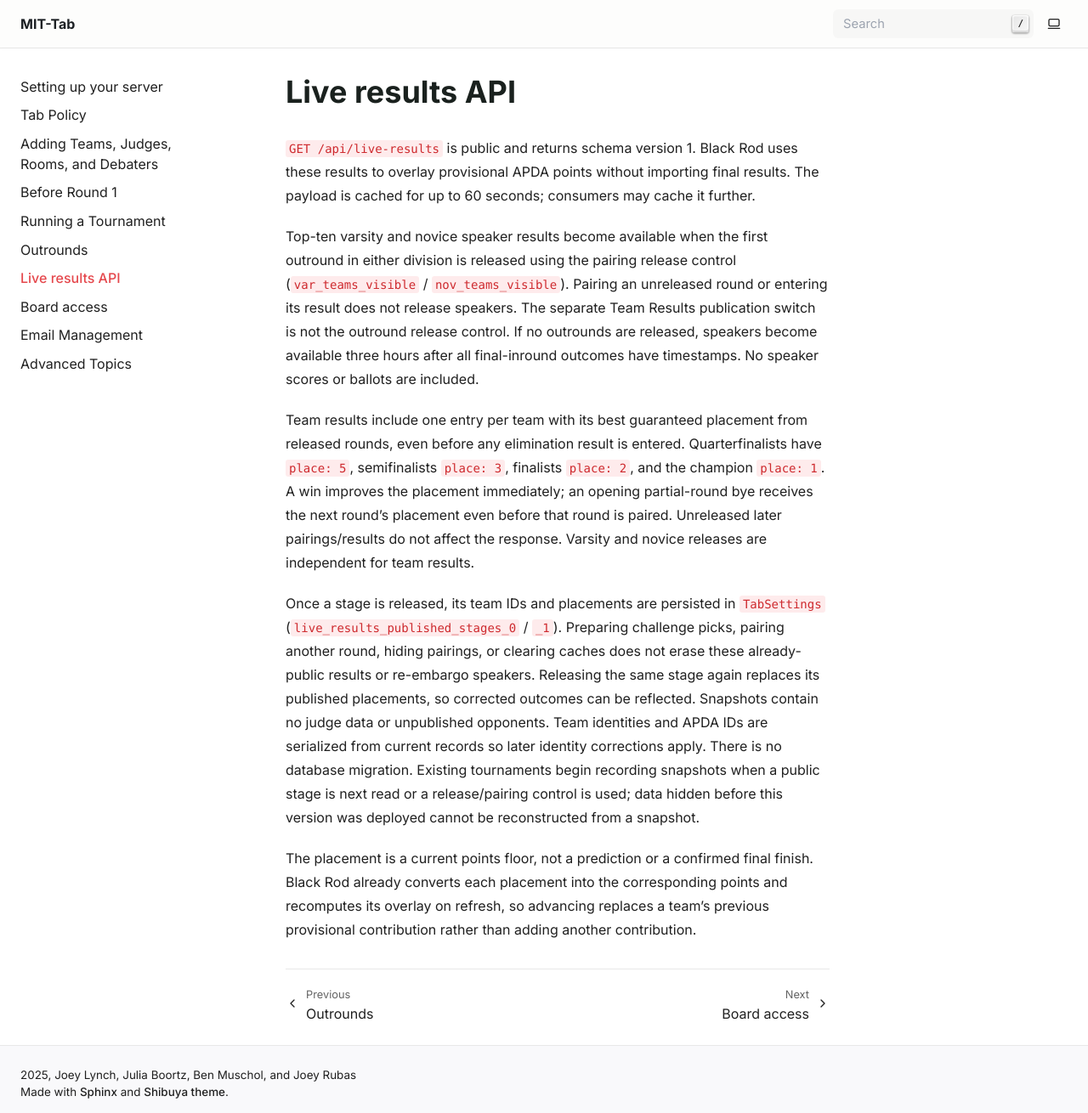
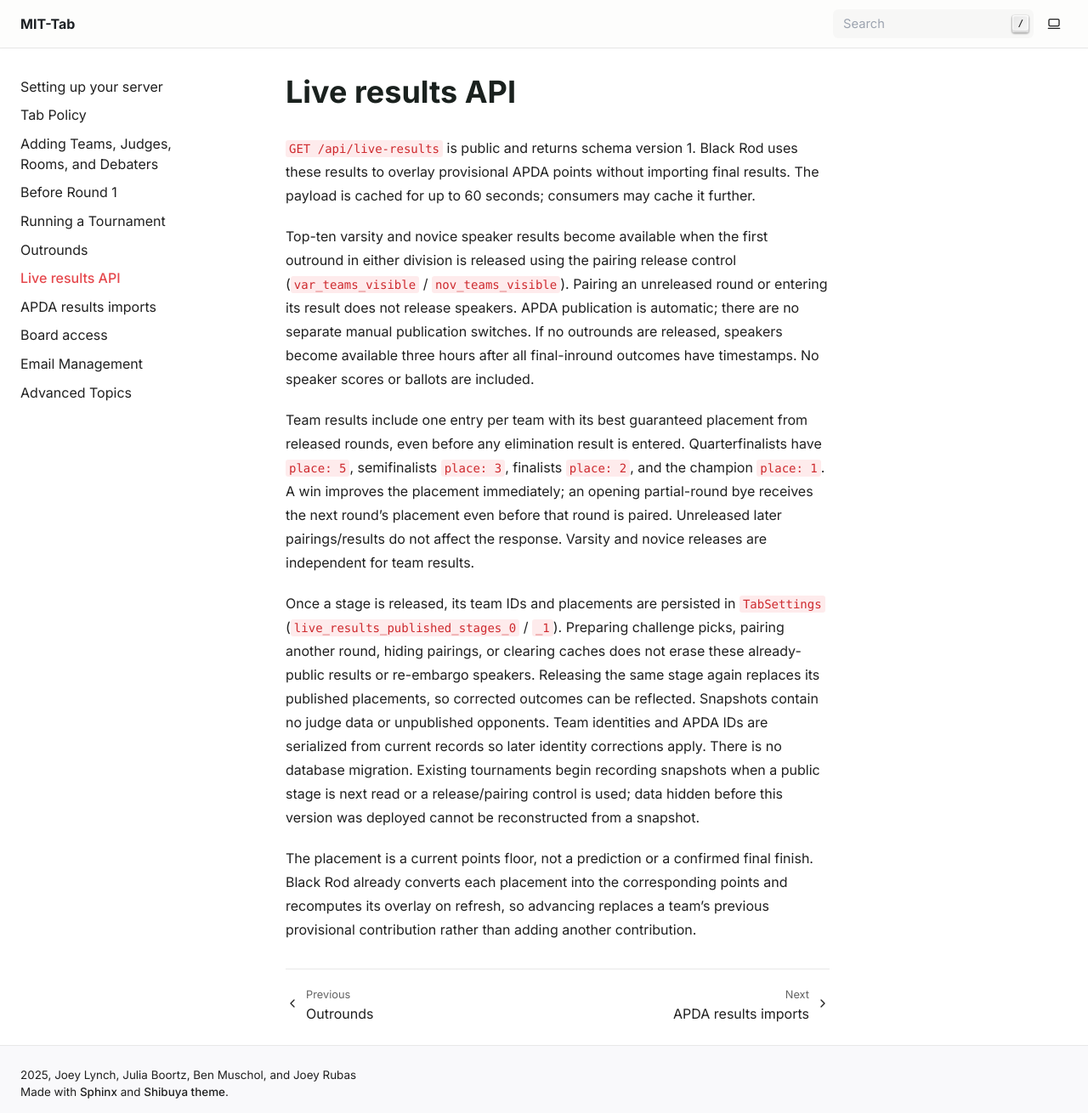
Before and after one commit to MIT-Tab/mit-tab, a Sphinx documentation site: the page built from docs/Live-Results.md, in a window 1280 px wide and 1310 px high. Shown: the whole window at 85% size. Built offline with Sphinx 7.4.7, drawn with Linux system fonts in a browser that asks for light colours.

Commit message:
Include results import API in Sphinx documentation navigation

```diff
--- a/docs/Live-Results.md
+++ b/docs/Live-Results.md
@@ -7,8 +7,8 @@ The payload is cached for up to 60 seconds; consumers may cache it further.
 Top-ten varsity and novice speaker results become available when the first
 outround in either division is released using the pairing release control
 (`var_teams_visible` / `nov_teams_visible`). Pairing an unreleased round or entering
-its result does not release speakers. The separate Team Results publication
-switch is not the outround release control. If no outrounds are released, speakers
+its result does not release speakers. APDA publication is automatic; there are
+no separate manual publication switches. If no outrounds are released, speakers
 become available three hours after all final-inround outcomes have timestamps.
 No speaker scores or ballots are included.
 
```
Also changed, not shown: docs/Board-Access.md (+1 -1 lines), docs/index.md (+1 -0 lines).
